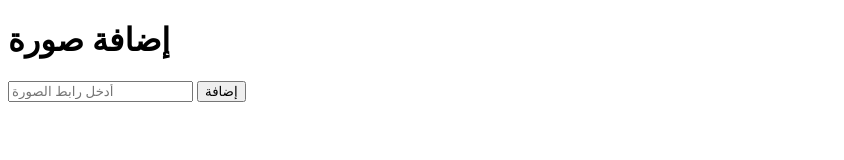
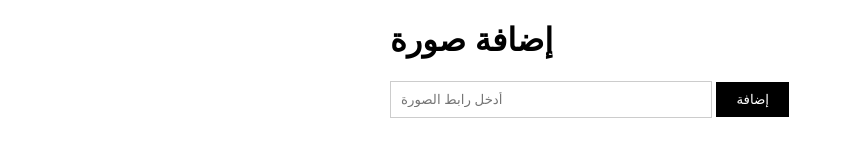
Before and after one commit to Kimos998/Wallpaper, a plain HTML site: page index.html in a window 1280 px wide. Shown: the whole page, without its empty margins (0-844 px from the left). Drawn offline with Linux system fonts and the light colour scheme.

Commit message:
Update style.css

```diff
--- a/style.css
+++ b/style.css
@@ -1,18 +1,35 @@
-.upload-container {
-    text-align: center;
-    margin-bottom: 20px;
+body {
+    font-family: Arial, sans-serif;
 }
 
-.gallery-container {
+#main-container {
+    width: 500px;
+    margin: 20px auto;
+}
+
+#image-url {
+    width: 300px;
+    padding: 10px;
+    border: 1px solid #ccc;
+}
+
+#add-image {
+    padding: 10px 20px;
+    background-color: #000;
+    color: #fff;
+    border: none;
+    cursor: pointer;
+}
+
+#image-gallery {
+    margin-top: 20px;
     display: flex;
     flex-wrap: wrap;
-    justify-content: center;
 }
 
-.gallery-container img {
+#image-gallery img {
     width: 200px;
     height: 200px;
     margin: 10px;
-    object-fit: cover;
-    cursor: pointer;
+    border: 1px solid #ccc;
 }
```
